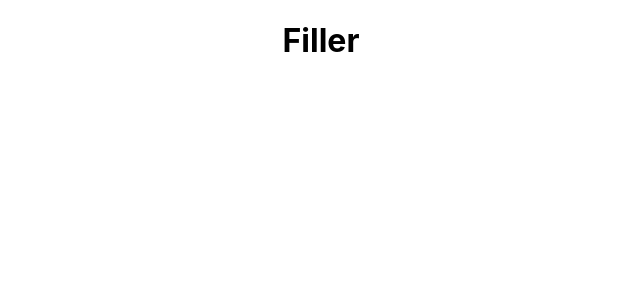
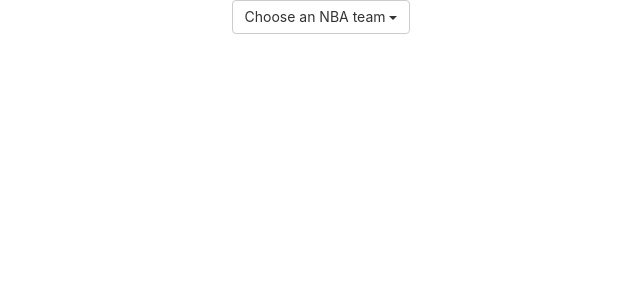
Before and after one commit to dchen323/nba_csv, a React (Create React App) app: page / in a window 1280 px wide. Shown: the top 300 px of the page, without its empty margins (319-959 px from the left). Built offline with nearby package versions, Linux system fonts and the light colour scheme.

Commit message:
Create dropdown menu of NBA teams

```diff
--- a/package.json
+++ b/package.json
@@ -5,6 +5,7 @@
   "dependencies": {
     "papaparse": "^4.6.2",
     "react": "^16.6.3",
+    "react-bootstrap": "^0.32.4",
     "react-dom": "^16.6.3",
     "react-scripts": "2.1.1"
   },
--- a/public/index.html
+++ b/public/index.html
@@ -1,40 +1,25 @@
 <!DOCTYPE html>
 <html lang="en">
   <head>
-    <meta charset="utf-8">
-    <link rel="shortcut icon" href="%PUBLIC_URL%/favicon.ico">
-    <meta name="viewport" content="width=device-width, initial-scale=1, shrink-to-fit=no">
-    <meta name="theme-color" content="#000000">
-    <!--
-      manifest.json provides metadata used when your web app is added to the
-      homescreen on Android. See https://developers.google.com/web/fundamentals/web-app-manifest/
-    -->
-    <link rel="manifest" href="%PUBLIC_URL%/manifest.json">
-    <!--
-      Notice the use of %PUBLIC_URL% in the tags above.
-      It will be replaced with the URL of the `public` folder during the build.
-      Only files inside the `public` folder can be referenced from the HTML.
+    <meta charset="utf-8" />
+    <link rel="shortcut icon" href="%PUBLIC_URL%/favicon.ico" />
+    <meta
+      name="viewport"
+      content="width=device-width, initial-scale=1, shrink-to-fit=no"
+    />
+    <meta name="theme-color" content="#000000" />
+    <link rel="manifest" href="%PUBLIC_URL%/manifest.json" />
+    <link
+      rel="stylesheet"
+      href="https://maxcdn.bootstrapcdn.com/bootstrap/3.3.7/css/bootstrap.min.css"
+      integrity="sha384-BVYiiSIFeK1dGmJRAkycuHAHRg32OmUcww7on3RYdg4Va+PmSTsz/K68vbdEjh4u"
+      crossorigin="anonymous"
+    />
 
-      Unlike "/favicon.ico" or "favicon.ico", "%PUBLIC_URL%/favicon.ico" will
-      work correctly both with client-side routing and a non-root public URL.
-      Learn how to configure a non-root public URL by running `npm run build`.
-    -->
     <title>React App</title>
   </head>
   <body>
-    <noscript>
-      You need to enable JavaScript to run this app.
-    </noscript>
+    <noscript> You need to enable JavaScript to run this app. </noscript>
     <div id="root"></div>
-    <!--
-      This HTML file is a template.
-      If you open it directly in the browser, you will see an empty page.
-
-      You can add webfonts, meta tags, or analytics to this file.
-      The build step will place the bundled scripts into the <body> tag.
-
-      To begin the development, run `npm start` or `yarn start`.
-      To create a production bundle, use `npm run build` or `yarn build`.
-    -->
   </body>
 </html>
--- a/src/App.js
+++ b/src/App.js
@@ -2,15 +2,18 @@
 import Papa from "papaparse";
 import "./App.css";
 import data from "./data/nba.csv";
+import Dropdown from "./components/Dropdown";
 
 class App extends Component {
   constructor() {
     super();
     this.state = {
-      data: []
+      data: {},
+      teams: []
     };
 
     this.parseData = this.parseData.bind(this);
+    this.parseTeam = this.parseTeam.bind(this);
   }
 
   componentDidMount() {
@@ -22,16 +25,31 @@
       header: true,
       download: true,
       complete: results => {
-        this.setState({ data: results.data });
+        const teams = this.parseTeam(results.data);
+        this.setState({ data: results.data, teams });
       }
     });
   }
 
+  parseTeam(data) {
+    const temp = {};
+    const results = [];
+    for (let i = 0; i < data.length; i++) {
+      if (results.length === 30) break;
+      const currentTeam = data[i].Visitor;
+      if (!temp[data[i].Visitor]) {
+        temp[data[i].Visitor] = true;
+        results.push(currentTeam);
+      }
+    }
+
+    return results.sort();
+  }
+
   render() {
-    console.log(this.state.data);
     return (
       <div className="App">
-        <h1>Filler</h1>
+        <Dropdown title={"Choose an NBA team"} items={this.state.teams} />
       </div>
     );
   }
--- /dev/null
+++ b/src/components/Dropdown.js
@@ -0,0 +1,19 @@
+import React from "react";
+import { DropdownButton, MenuItem } from "react-bootstrap";
+
+export default function Dropdown(props) {
+  const menuItems = props.items.map((item, idx) => (
+    <MenuItem eventKey={idx} key={idx}>
+      {item}
+    </MenuItem>
+  ));
+  return (
+    <DropdownButton
+      title={props.title}
+      key={1}
+      id={`dropdown-basic-${props.title}`}
+    >
+      {menuItems}
+    </DropdownButton>
+  );
+}
```
Also changed, not shown: 1 other file (tests, documents, lock files or other folders).
